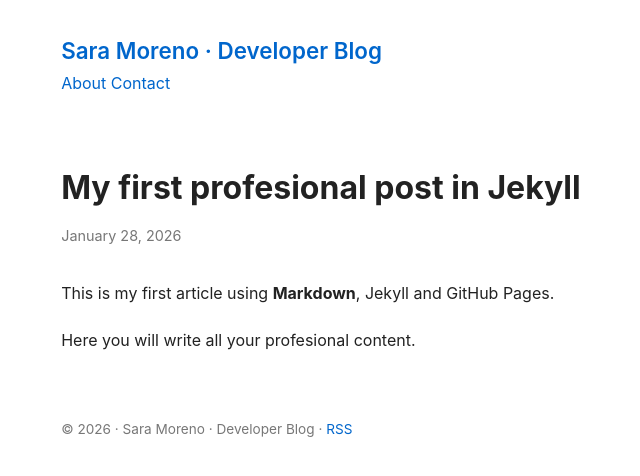
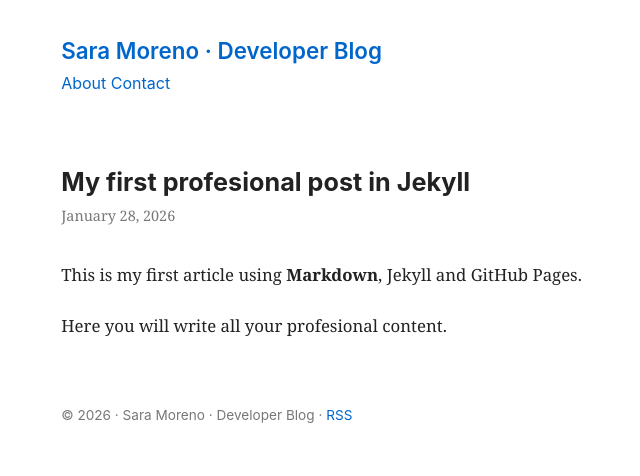
Before and after one commit to sarawittel/sarawittel.github.io, a Jekyll site: the page built from _posts/2026-01-28-first-post.md, in a window 1280 px wide. Shown: the top 476 px of the page, without its empty margins (238-878 px from the left). Built offline with Jekyll 4.4.1, drawn with Linux system fonts in a browser that asks for light colours.

Commit message:
Improve typography for long-form reading

```diff
--- a/assets/css/style.css
+++ b/assets/css/style.css
@@ -44,9 +44,16 @@ a:hover {
 }
 
 /* Posts */
-article h1 {
-  font-size: 2rem;
-  margin-bottom: 0.5rem;
+article {
+  font-family: Georgia, "Times New Roman", serif;
+  font-size: 1.05rem;
+}
+
+article h1,
+article h2,
+article h3 {
+  font-family: -apple-system, BlinkMacSystemFont, "Segoe UI",
+               Roboto, Helvetica, Arial, sans-serif;
 }
 
 .meta {
@@ -56,7 +63,17 @@ article h1 {
 }
 
 article p {
-  margin-bottom: 1.2rem;
+  margin-bottom: 1.4rem;
+}
+
+article h2 {
+  margin-top: 3rem;
+  margin-bottom: 1rem;
+}
+
+article ul {
+  margin-left: 1.2rem;
+  margin-bottom: 1.4rem;
 }
 
 /* Listado de posts */
```
